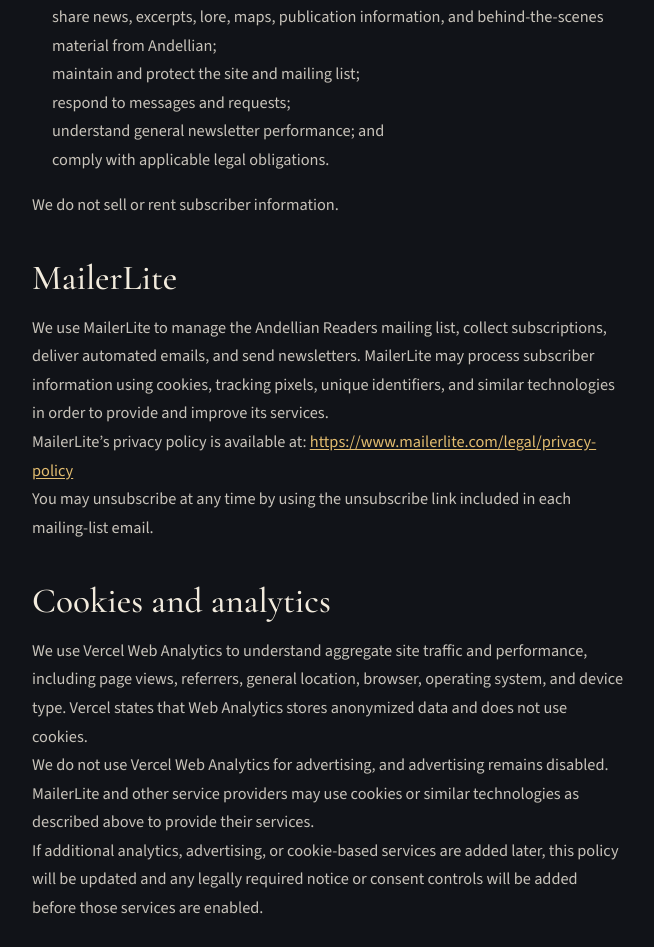
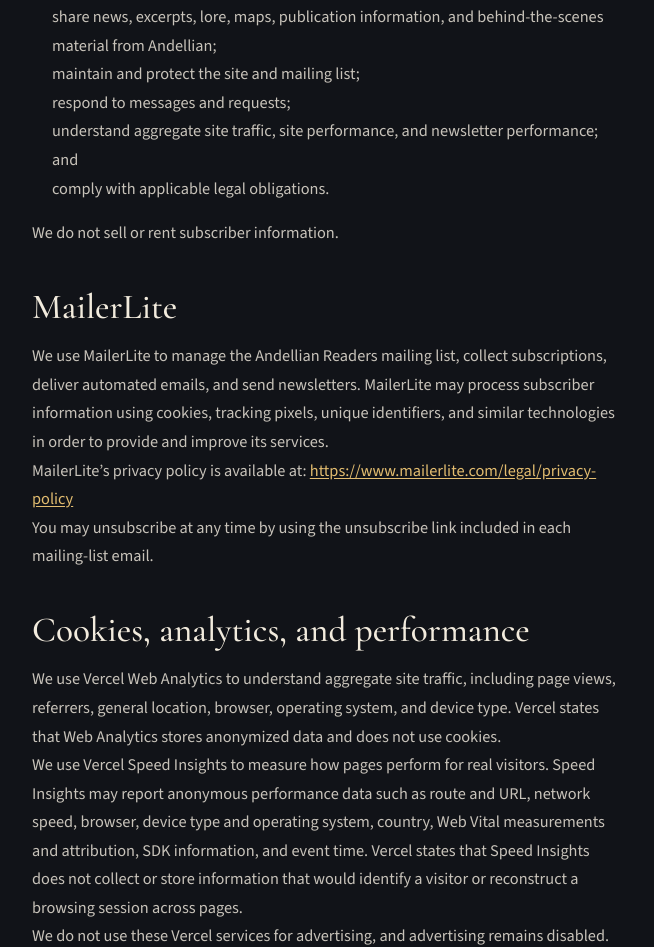
Before and after one commit to steel-beam-cs/andellian-site, a Next.js app: page /privacy in a window 1280 px wide. Shown: the part 1165-2112 px from the top of the page, without its empty margins (312-966 px from the left). Built offline with nearby package versions, Linux system fonts and the light colour scheme.

Commit message:
Disclose Vercel Speed Insights

```diff
--- a/src/app/privacy/page.tsx
+++ b/src/app/privacy/page.tsx
@@ -74,7 +74,10 @@
             </li>
             <li>maintain and protect the site and mailing list;</li>
             <li>respond to messages and requests;</li>
-            <li>understand general newsletter performance; and</li>
+            <li>
+              understand aggregate site traffic, site performance, and
+              newsletter performance; and
+            </li>
             <li>comply with applicable legal obligations.</li>
           </ul>
           <p>We do not sell or rent subscriber information.</p>
@@ -102,15 +105,24 @@
             included in each mailing-list email.
           </p>
 
-          <h2>Cookies and analytics</h2>
+          <h2>Cookies, analytics, and performance</h2>
           <p>
-            We use Vercel Web Analytics to understand aggregate site traffic
-            and performance, including page views, referrers, general location,
-            browser, operating system, and device type. Vercel states that Web
-            Analytics stores anonymized data and does not use cookies.
+            We use Vercel Web Analytics to understand aggregate site traffic,
+            including page views, referrers, general location, browser,
+            operating system, and device type. Vercel states that Web Analytics
+            stores anonymized data and does not use cookies.
           </p>
           <p>
-            We do not use Vercel Web Analytics for advertising, and advertising
+            We use Vercel Speed Insights to measure how pages perform for real
+            visitors. Speed Insights may report anonymous performance data such
+            as route and URL, network speed, browser, device type and operating
+            system, country, Web Vital measurements and attribution, SDK
+            information, and event time. Vercel states that Speed Insights does
+            not collect or store information that would identify a visitor or
+            reconstruct a browsing session across pages.
+          </p>
+          <p>
+            We do not use these Vercel services for advertising, and advertising
             remains disabled. MailerLite and other service providers may use
             cookies or similar technologies as described above to provide their
             services.
```
